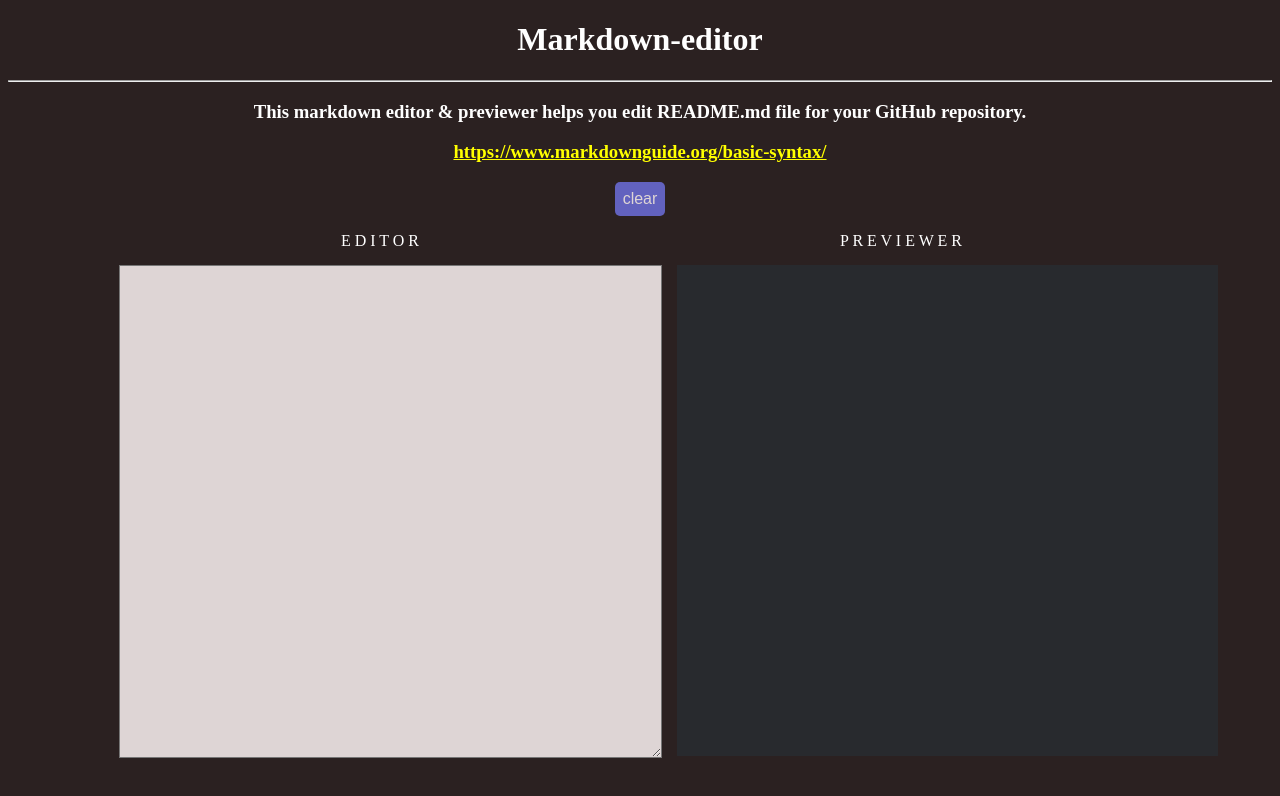
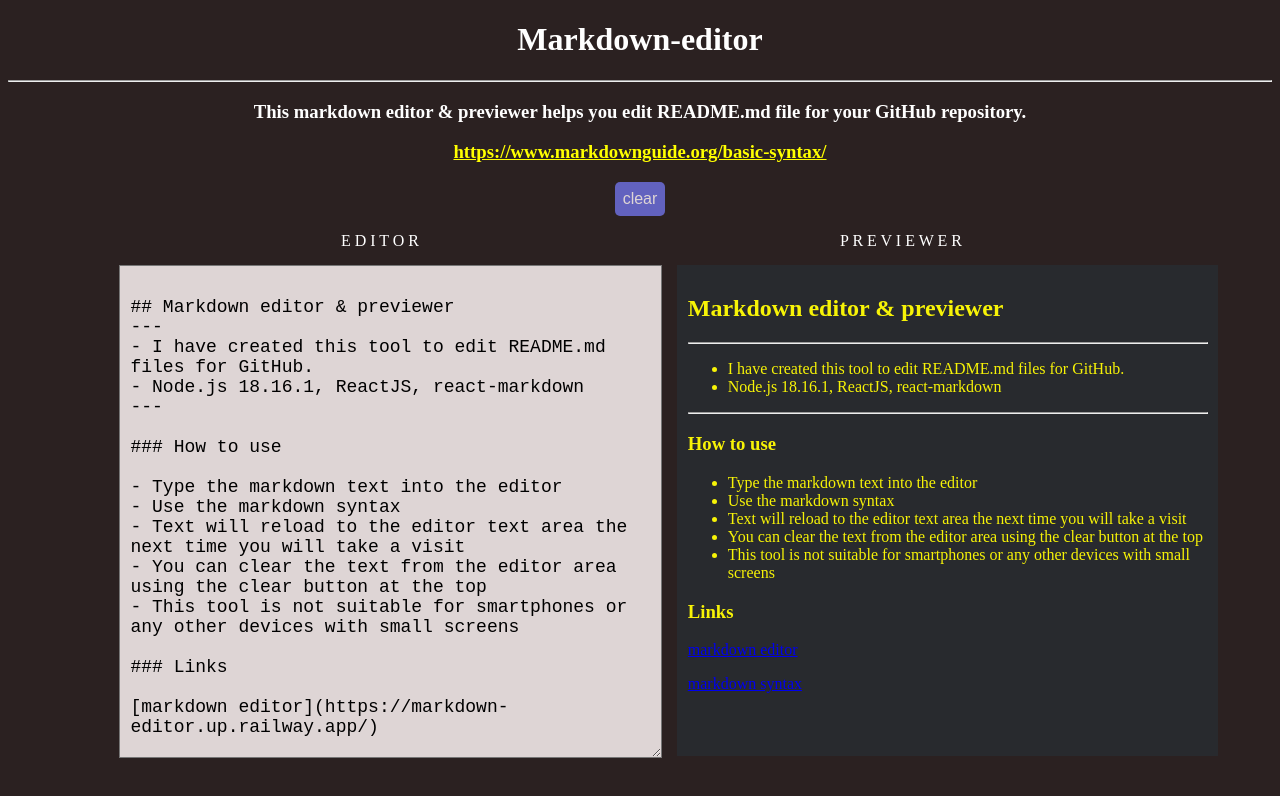
Before and after one commit to grbeno/markdown-editor, a React (Create React App) app: page / in a window 1280 px wide. Shown: the top 796 px of the page. Built offline with nearby package versions, Linux system fonts and the light colour scheme.

Commit message:
default-text-722-1

```diff
--- a/src/App.js
+++ b/src/App.js
@@ -5,24 +5,47 @@ import ReactMarkdown from "react-markdown";
 
 function App() {
 
-  const [text, setText] = useState('');
+  const [text, setText] = useState(`
+## Markdown editor & previewer
+---
+- I have created this tool to edit README.md files for GitHub.
+- Node.js 18.16.1, ReactJS, react-markdown
+---
+
+### How to use
+
+- Type the markdown text into the editor
+- Use the markdown syntax
+- Text will reload to the editor text area the next time you will take a visit
+- You can clear the text from the editor area using the clear button at the top
+- This tool is not suitable for smartphones or any other devices with small screens
+
+### Links
+
+[markdown editor](https://markdown-editor.up.railway.app/)
+
+[markdown syntax](https://www.markdownguide.org/basic-syntax/)`);
+
+  const storedText = localStorage.getItem('text');
 
   useEffect(() => {
     // Load the text from localStorage
-    const storedText = localStorage.getItem('text');
     if (storedText) {
       setText(storedText);
     }
   }, []);
 
   const handleChange = (e) => {
+    // Save text (type) to the localStorage
     setText(e.target.value);
     localStorage.setItem('text', e.target.value);
   }
 
   const clearButton = (e) => {
-    localStorage.clear('text');
-    window.location.reload();
+    if (storedText){
+      localStorage.clear('text');
+    }
+    setText('');
   }
 
   return (
```
